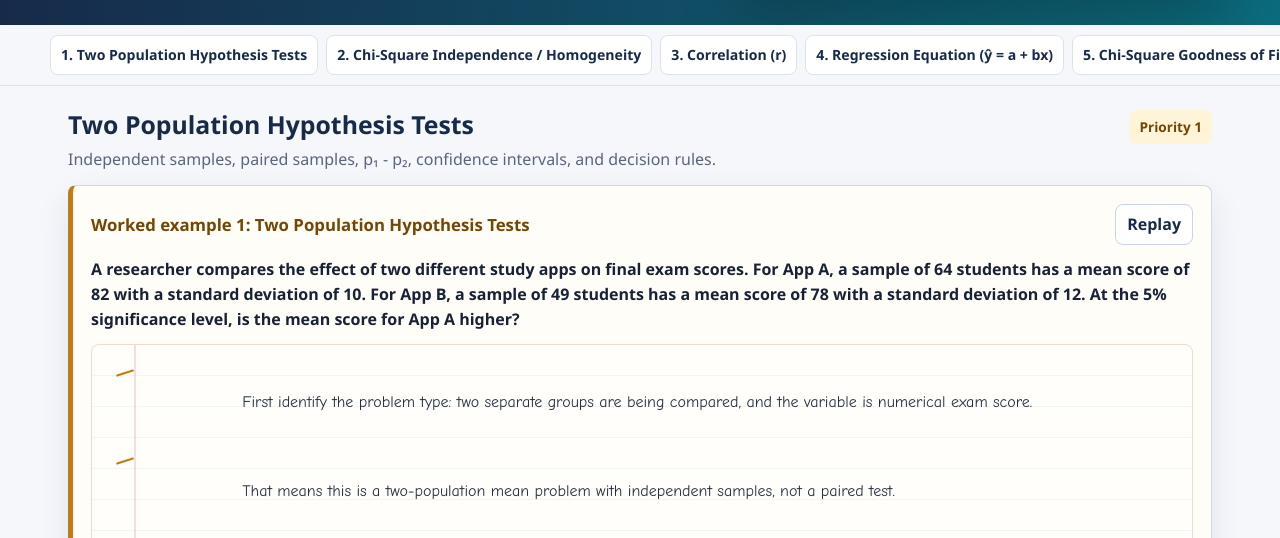
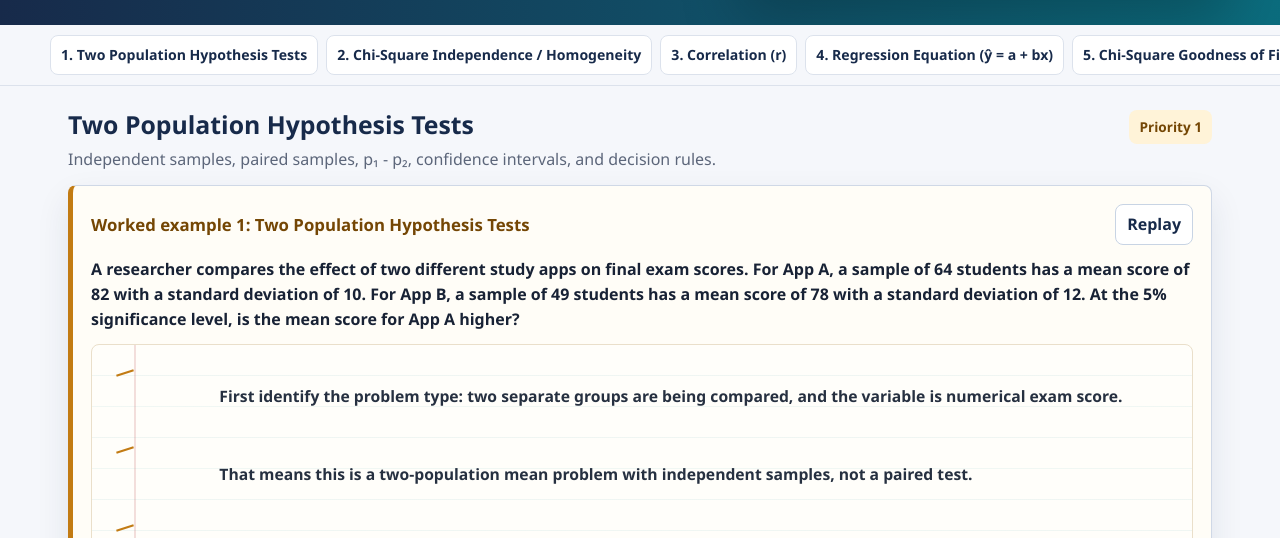
Before and after one commit to GKYNL/Mth, a plain HTML site: page outputs/index.html in a window 1280 px wide. Shown: the part 251-789 px from the top of the page. Drawn offline with Linux system fonts and the light colour scheme.

Commit message:
Improve worked example readability

```diff
--- a/outputs/styles.css
+++ b/outputs/styles.css
@@ -314,12 +314,13 @@ h1 {
 
 .write-line {
   position: relative;
-  min-height: 30px;
+  min-height: 28px;
   padding-left: 38px;
   color: #263040;
-  font-family: "Segoe Print", "Comic Sans MS", cursive;
-  font-size: 1rem;
-  line-height: 1.85;
+  font-family: "Segoe UI", Arial, sans-serif;
+  font-size: 0.98rem;
+  font-weight: 600;
+  line-height: 1.65;
   white-space: pre-wrap;
 }
 
```
